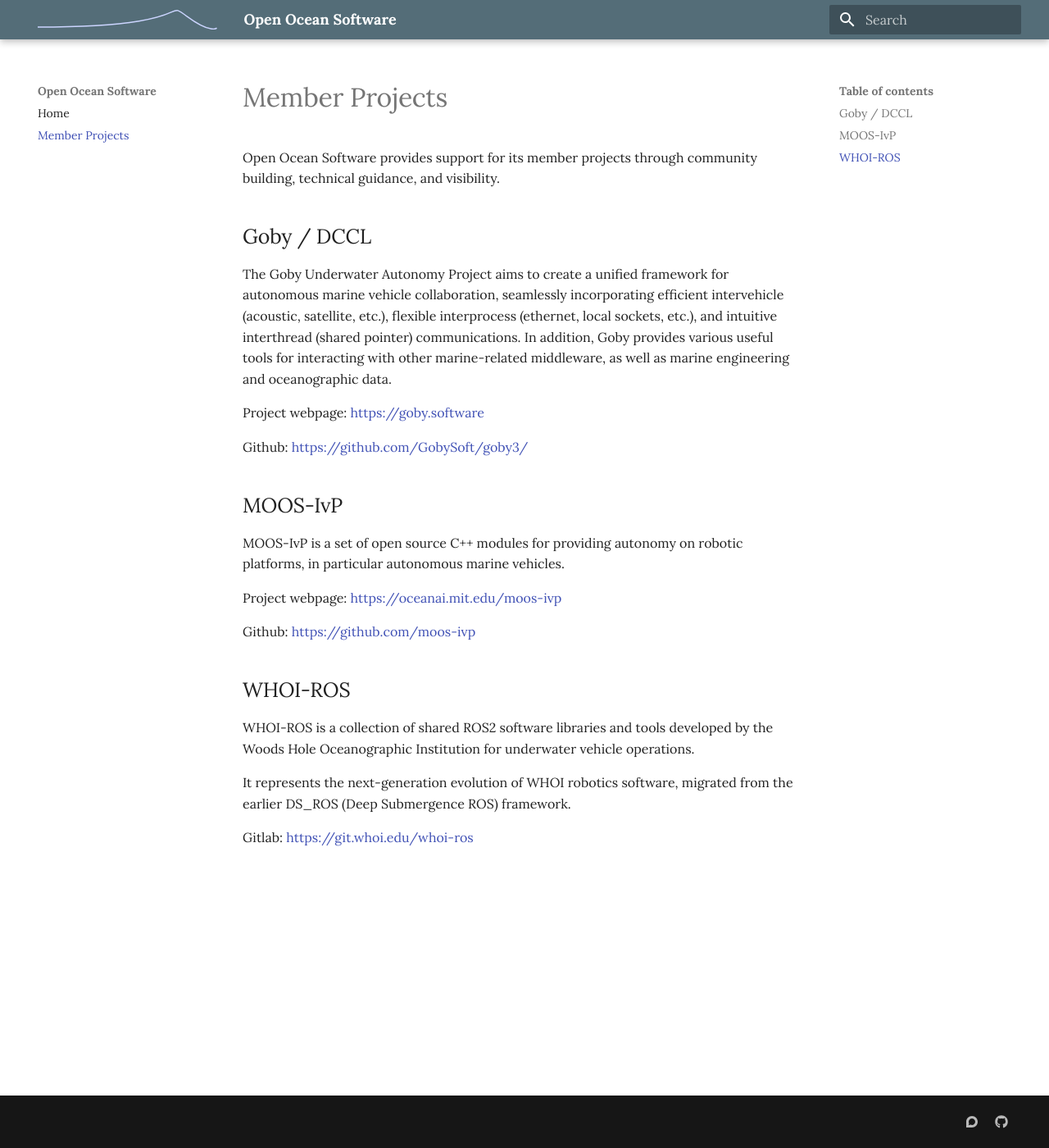
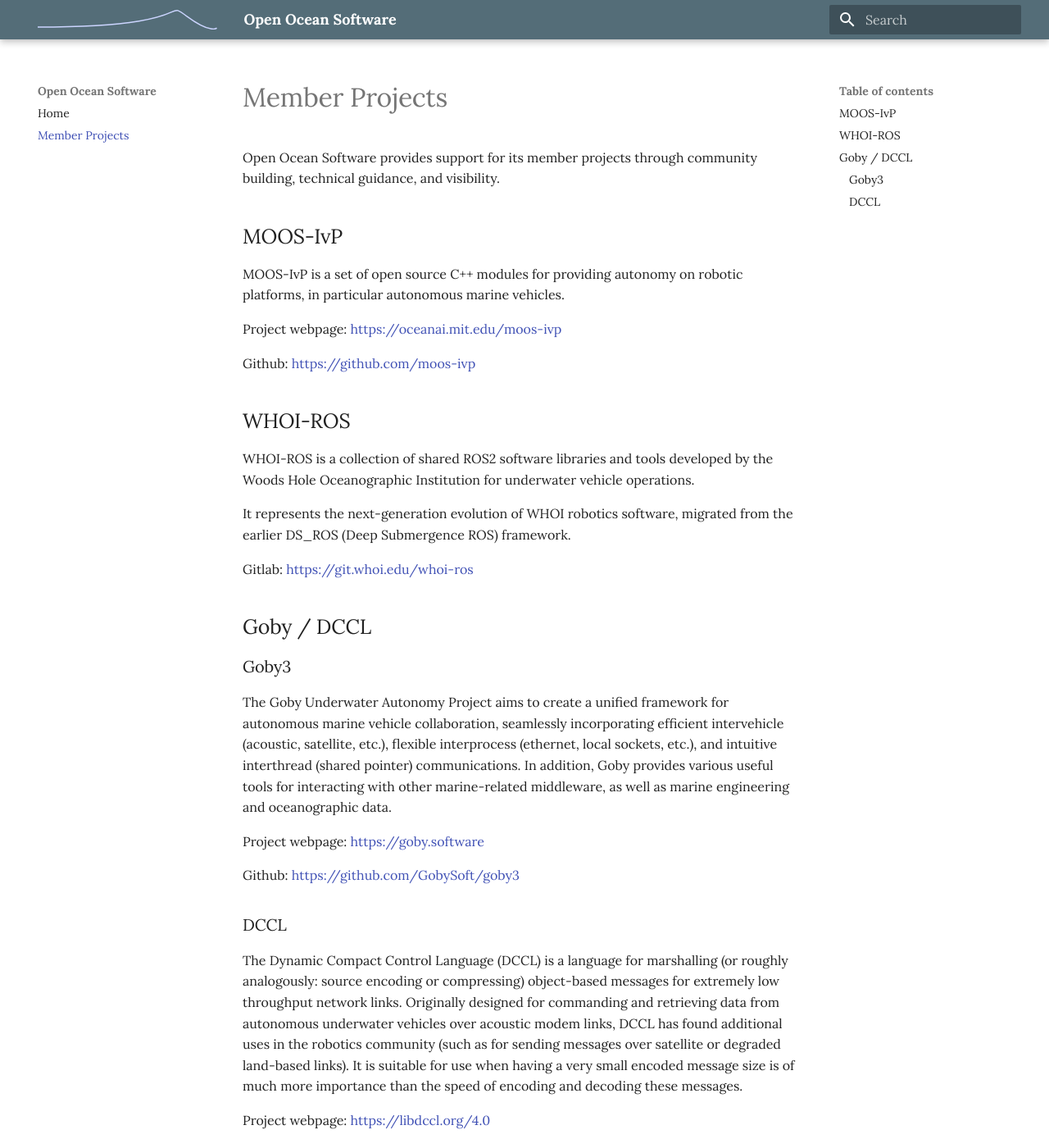
Before and after one commit to openocean-software/openocean-software.github.io, an MkDocs documentation site: the page built from docs/member-projects.md, in a window 1280 px wide and 1400 px high. Shown: the whole window at 82% size. Built offline with MkDocs 1.6.1 and Material for MkDocs 9.7.7, drawn with Linux system fonts in a browser that asks for light colours; some of the changed text lies outside the part shown.

Commit message:
Updates to member projects page

```diff
--- a/docs/member-projects.md
+++ b/docs/member-projects.md
@@ -27,3 +18,22 @@
 It represents the next-generation evolution of WHOI robotics software, migrated from the earlier DS_ROS (Deep Submergence ROS) framework.
 
 Gitlab: [https://git.whoi.edu/whoi-ros](https://git.whoi.edu/whoi-ros)
+
+
+## Goby / DCCL
+
+### Goby3
+
+The Goby Underwater Autonomy Project aims to create a unified framework for autonomous marine vehicle collaboration, seamlessly incorporating efficient intervehicle (acoustic, satellite, etc.), flexible interprocess (ethernet, local sockets, etc.), and intuitive interthread (shared pointer) communications. In addition, Goby provides various useful tools for interacting with other marine-related middleware, as well as marine engineering and oceanographic data.
+
+Project webpage: [https://goby.software](https://goby.software)
+
+Github: [https://github.com/GobySoft/goby3](https://github.com/GobySoft/goby3/)
+
+### DCCL
+
+The Dynamic Compact Control Language (DCCL) is a language for marshalling (or roughly analogously: source encoding or compressing) object-based messages for extremely low throughput network links. Originally designed for commanding and retrieving data from autonomous underwater vehicles over acoustic modem links, DCCL has found additional uses in the robotics community (such as for sending messages over satellite or degraded land-based links). It is suitable for use when having a very small encoded message size is of much more importance than the speed of encoding and decoding these messages.
+
+Project webpage: [https://libdccl.org/4.0](https://libdccl.org/4.0/)
+
+Github: [https://github.com/GobySoft/dccl](https://github.com/GobySoft/dccl/)
--- a/mkdocs.yml
+++ b/mkdocs.yml
@@ -19,7 +19,6 @@
       emoji_index: !!python/name:material.extensions.emoji.twemoji
       emoji_generator: !!python/name:material.extensions.emoji.to_svg
 
-
 extra:
   social:
     - icon: fontawesome/brands/discourse
```
Also changed, not shown: other parts of docs/member-projects.md (+0 -9 lines).
